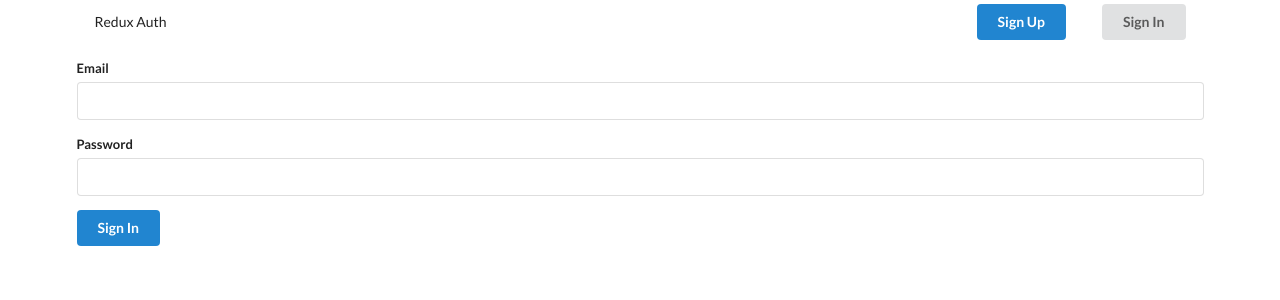
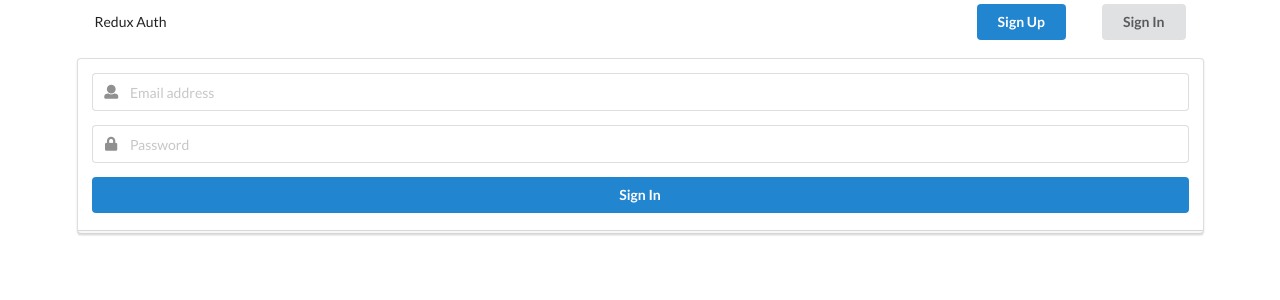
Before and after one commit to franknavarro/AuthClient, a React (Create React App) app: page /signin in a window 1280 px wide. Shown: the top 300 px of the page. Built offline with nearby package versions, Linux system fonts and the light colour scheme.

Commit message:
Moved fields to own component

```diff
--- /dev/null
+++ b/src/components/auth/SignField.js
@@ -0,0 +1,13 @@
+import React from 'react';
+import { Field } from 'redux-form';
+
+export default props => {
+  return (
+    <div className="field">
+      <div class="ui left icon input">
+        <i className={`${props.icon} icon`} />
+        <Field {...props} />
+      </div>
+    </div>
+  );
+};
--- a/src/components/auth/SignForm.js
+++ b/src/components/auth/SignForm.js
@@ -1,8 +1,10 @@
 import React, { Component } from 'react';
 import { compose } from 'redux';
 import { connect } from 'react-redux';
-import { reduxForm, Field } from 'redux-form';
+import { reduxForm } from 'redux-form';
 import { clearError } from '../../actions';
+
+import SignField from './SignField';
 
 class SignForm extends Component {
   onSubmit = formProps => {
@@ -30,28 +32,37 @@ class SignForm extends Component {
   render() {
     const { handleSubmit } = this.props;
     return (
-      <form onSubmit={handleSubmit(this.onSubmit)} className="ui form error">
-        <div className="field">
-          <label>Email</label>
-          <Field
+      <div className="ui middle aligned center aligned grid">
+        <div className="column">
+          <form
+            onSubmit={handleSubmit(this.onSubmit)}
+            className="ui large form error"
+          >
+            <div className="ui stacked segment">
+              <SignField
                 name="email"
                 type="text"
                 component="input"
                 autoComplete="none"
+                placeholder="Email address"
+                icon="user"
               />
-        </div>
-        <div className="field">
-          <label>Password</label>
-          <Field
+              <SignField
                 name="password"
                 type="password"
                 component="input"
                 autoComplete="none"
+                placeholder="Password"
+                icon="lock"
               />
+              <button className="ui fluid button primary">
+                {this.props.buttonName}
+              </button>
             </div>
             {this.renderErrorMessage()}
-        <button className="ui button primary">{this.props.buttonName}</button>
           </form>
+        </div>
+      </div>
     );
   }
 }
```
Lines whose indentation alone changed are shown as unchanged.
